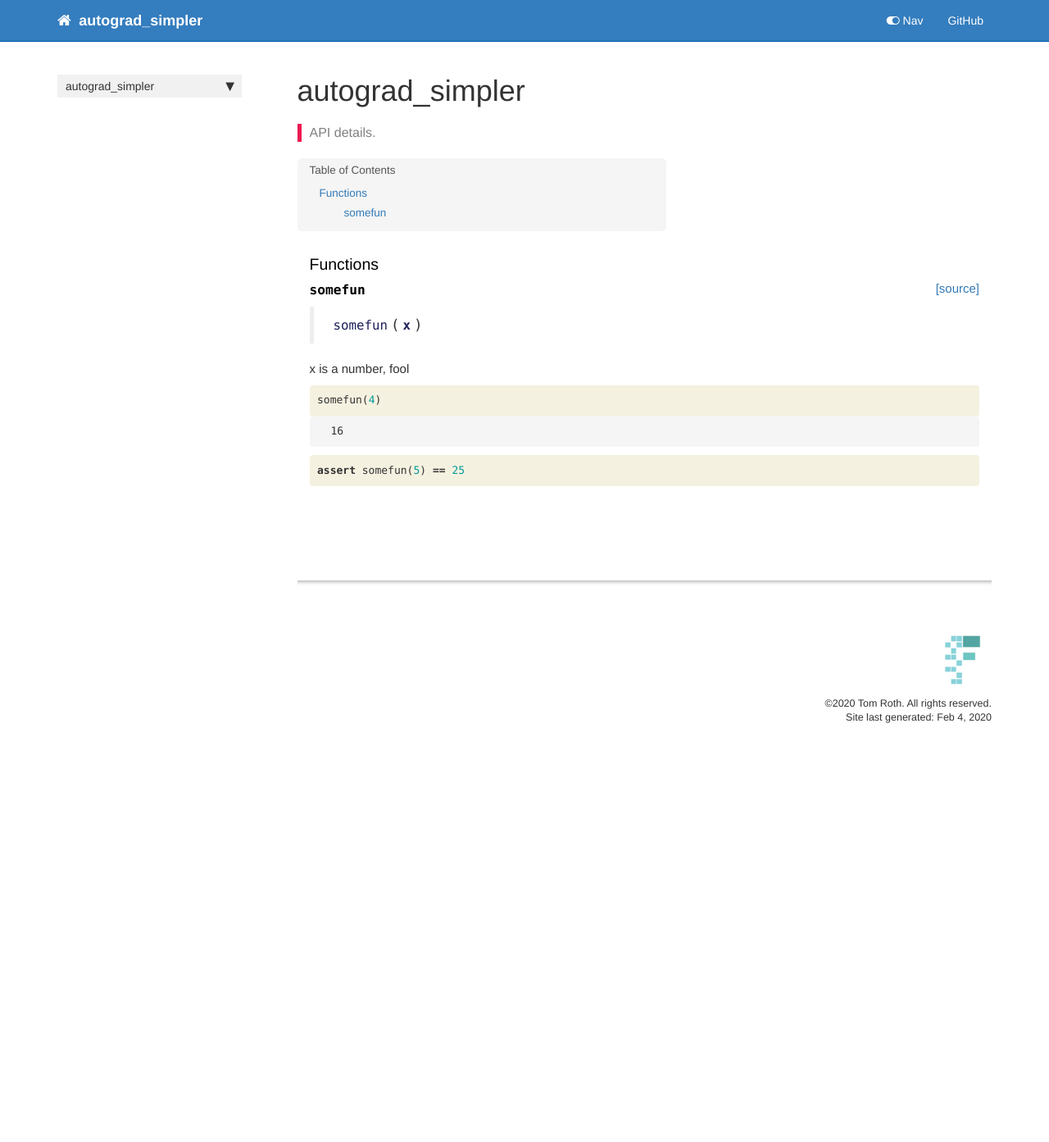
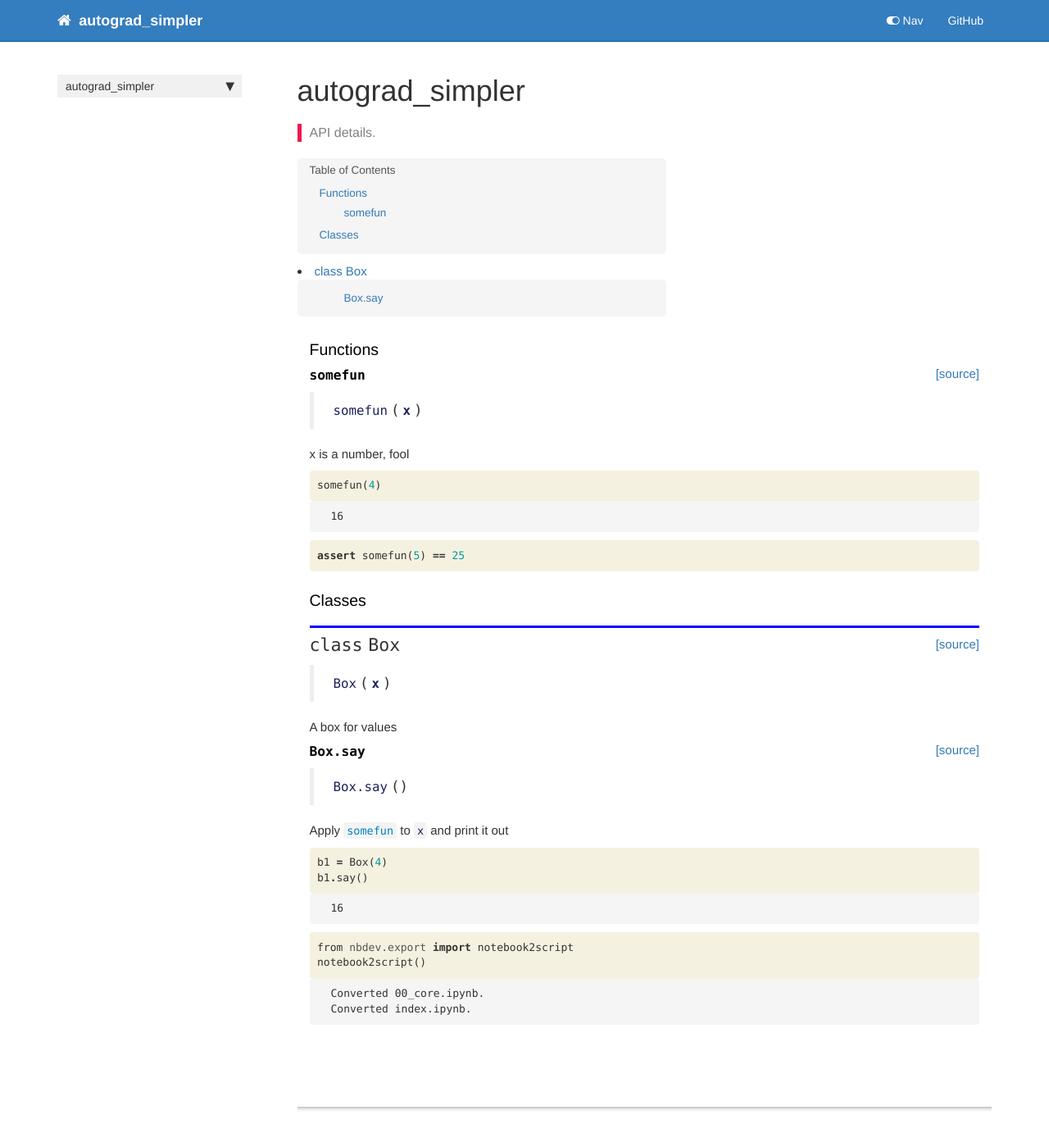
Before and after one commit to puzzler10/autograd_simpler, a Jekyll site: the page built from docs/core.html, in a window 1280 px wide and 1400 px high. Shown: the top 1393 px of the window at 82% size. Built offline with Jekyll 4.4.1, drawn with Linux system fonts in a browser that asks for light colours; nearby versions of some CDN libraries; comment, search, counter and statistics services are not loaded.

Commit message:
try after building docs

```diff
--- a/docs/core.html
+++ b/docs/core.html
@@ -94,4 +94,114 @@ summary: "API details."
 </div>
 
 </div>
+<div class="cell border-box-sizing text_cell rendered"><div class="inner_cell">
+<div class="text_cell_render border-box-sizing rendered_html">
+<h3 id="Classes">Classes<a class="anchor-link" href="#Classes">&#182;</a></h3>
 </div>
+</div>
+</div>
+<div class="cell border-box-sizing code_cell rendered">
+
+</div>
+<div class="cell border-box-sizing code_cell rendered">
+
+<div class="output_wrapper">
+<div class="output">
+
+<div class="output_area">
+
+
+<div class="output_markdown rendered_html output_subarea ">
+<h2 id="Box" class="doc_header"><code>class</code> <code>Box</code><a href="https://github.com/tomroth/autograd_simpler/tree/master/autograd_simpler/core.py#L11" class="source_link" style="float:right">[source]</a></h2><blockquote><p><code>Box</code>(<strong><code>x</code></strong>)</p>
+</blockquote>
+<p>A box for values</p>
+
+</div>
+
+</div>
+
+</div>
+</div>
+
+</div>
+<div class="cell border-box-sizing code_cell rendered">
+
+<div class="output_wrapper">
+<div class="output">
+
+<div class="output_area">
+
+
+<div class="output_markdown rendered_html output_subarea ">
+<h4 id="Box.say" class="doc_header"><code>Box.say</code><a href="https://github.com/tomroth/autograd_simpler/tree/master/autograd_simpler/core.py#L14" class="source_link" style="float:right">[source]</a></h4><blockquote><p><code>Box.say</code>()</p>
+</blockquote>
+<p>Apply <a href="/autograd_simpler/core#somefun"><code>somefun</code></a> to <code>x</code> and print it out</p>
+
+</div>
+
+</div>
+
+</div>
+</div>
+
+</div>
+<div class="cell border-box-sizing code_cell rendered">
+<div class="input">
+
+<div class="inner_cell">
+    <div class="input_area">
+<div class=" highlight hl-ipython3"><pre><span></span><span class="n">b1</span> <span class="o">=</span> <span class="n">Box</span><span class="p">(</span><span class="mi">4</span><span class="p">)</span>
+<span class="n">b1</span><span class="o">.</span><span class="n">say</span><span class="p">()</span>
+</pre></div>
+
+    </div>
+</div>
+</div>
+
+<div class="output_wrapper">
+<div class="output">
+
+<div class="output_area">
+
+
+
+<div class="output_text output_subarea output_execute_result">
+<pre>16</pre>
+</div>
+
+</div>
+
+</div>
+</div>
+
+</div>
+<div class="cell border-box-sizing code_cell rendered">
+<div class="input">
+
+<div class="inner_cell">
+    <div class="input_area">
+<div class=" highlight hl-ipython3"><pre><span></span><span class="kn">from</span> <span class="nn">nbdev.export</span> <span class="k">import</span> <span class="n">notebook2script</span>
+<span class="n">notebook2script</span><span class="p">()</span>
+</pre></div>
+
+    </div>
+</div>
+</div>
+
+<div class="output_wrapper">
+<div class="output">
+
+<div class="output_area">
+
+<div class="output_subarea output_stream output_stdout output_text">
+<pre>Converted 00_core.ipynb.
+Converted index.ipynb.
+</pre>
+</div>
+</div>
+
+</div>
+</div>
+
+</div>
+</div>
```
Also changed, not shown: docs/index.html (+36 -0 lines), README.md, 1 other file.
